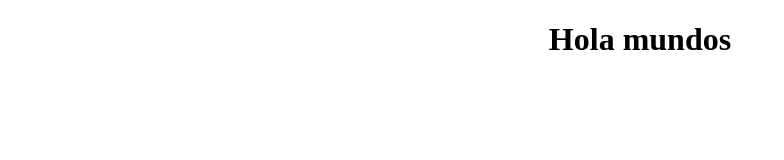
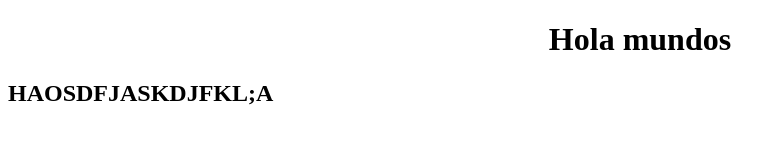
Before and after one commit to AdolfoAldana/Hospital_Project, a plain HTML site: page Index.html in a window 1280 px wide. Shown: the whole page, without its empty margins (0-784 px from the left). Drawn offline with Linux system fonts and the light colour scheme.

Commit message:
Update Index.html

```diff
--- a/Index.html
+++ b/Index.html
@@ -8,6 +8,7 @@
 <body>
     <div>
         <center><h1>Hola mundos</h1></center>
+        <h2>HAOSDFJASKDJFKL;A</h2>
     </div>
 </body>
 </html>
```
